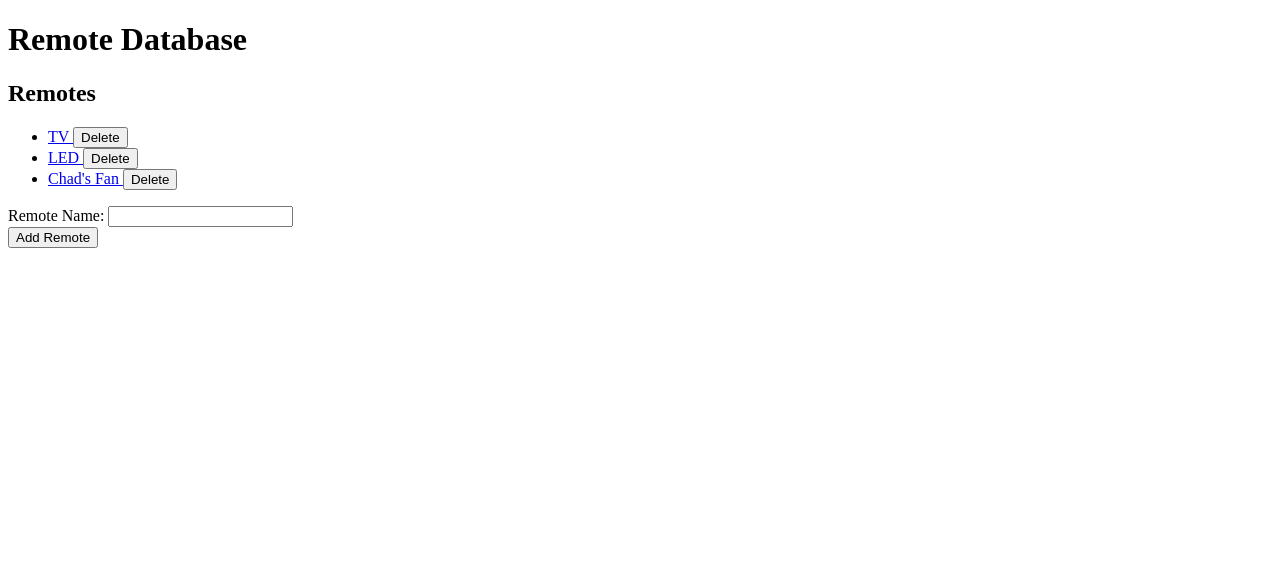
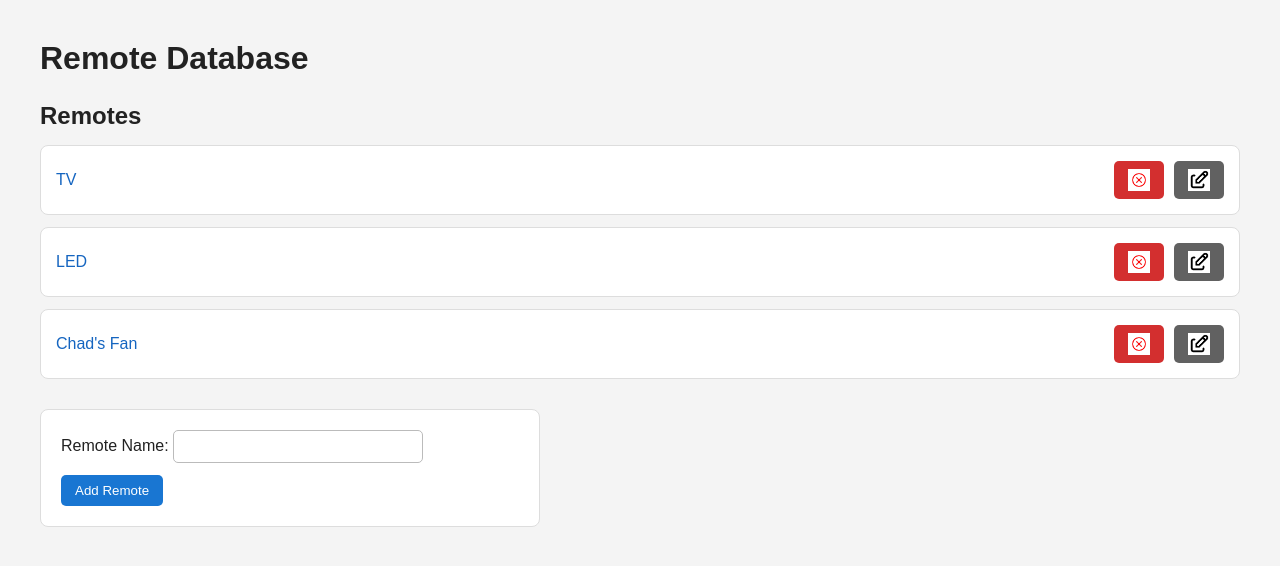
Before and after one commit to chandise12/universal-remote-web, a Flask app: page /remotes in a window 1280 px wide. Shown: the top 566 px of the page. Run offline with Flask 3, Linux system fonts and the light colour scheme; data comes from the database, SQL or seed files in the repository; both versions use the stored data as it was after the commit.

Commit message:
added css to remote + button pages

```diff
--- /dev/null
+++ b/static/style.css
@@ -0,0 +1,196 @@
+
+* {
+    margin: 0;
+    padding: 0;
+    box-sizing: border-box;
+}
+
+body {
+    font-family: Arial, Helvetica, sans-serif;
+    background: #f4f4f4;
+    color: #222;
+    padding: 40px;
+}
+
+h1 {
+    margin-bottom: 10px;
+}
+
+h2 {
+    margin: 25px 0 15px 0;
+}
+
+a {
+    color: #1565c0;
+    text-decoration: none;
+}
+
+a:hover {
+    text-decoration: underline;
+}
+
+/* ---------- Lists ---------- */
+
+ul {
+    list-style: none;
+    margin-bottom: 30px;
+}
+
+li {
+    background: white;
+    border: 1px solid #ddd;
+    border-radius: 8px;
+
+    padding: 15px;
+    margin-bottom: 12px;
+
+    display: flex;
+    align-items: center;
+    gap: 10px;
+}
+
+/* Push buttons to the right */
+
+li a,
+.command-button,
+.remote-label,
+.button-label {
+    flex: 1;
+}
+
+/* ---------- Buttons ---------- */
+
+button {
+    cursor: pointer;
+    padding: 8px 14px;
+
+    border: none;
+    border-radius: 5px;
+
+    background: #1976d2;
+    color: white;
+
+    transition: 0.2s;
+}
+
+button:hover {
+    background: #1259a8;
+}
+
+.delete-remote,
+.delete-button {
+    background: #d32f2f;
+}
+
+.delete-remote:hover,
+.delete-button:hover {
+    background: #b71c1c;
+}
+
+.rename-remote,
+.rename-button {
+    background: #616161;
+}
+
+.rename-remote:hover,
+.rename-button:hover {
+    background: #424242;
+}
+
+.command-button {
+    text-align: left;
+    font-size: 16px;
+}
+
+/* ---------- Forms ---------- */
+
+form {
+    margin-top: 15px;
+}
+
+input[type="text"] {
+    padding: 8px;
+    width: 250px;
+
+    border: 1px solid #bbb;
+    border-radius: 5px;
+}
+
+#create-remote,
+#create-button {
+    background: white;
+    padding: 20px;
+    border-radius: 8px;
+    border: 1px solid #ddd;
+
+    max-width: 500px;
+}
+
+#create-remote button,
+#create-button button {
+    margin-top: 12px;
+}
+
+/* ---------- Rename Forms ---------- */
+
+.rename-remote-form:not([hidden]),
+.rename-button-form:not([hidden]) {
+    display: flex;
+    align-items: center;
+    gap: 8px;
+}
+
+/* ---------- Error Messages ---------- */
+
+#error-empty-remote,
+#error-empty-button,
+.error-empty-remote,
+.error-empty-button {
+
+    color: red;
+    font-size: 14px;
+
+}
+
+/* ---------- Icon Buttons ---------- */
+
+.rename-remote-form button,
+.rename-button-form button,
+.delete-remote button,
+.delete-button button {
+
+    padding: 5px;
+    background: transparent;
+
+}
+
+.rename-remote-form button:hover,
+.rename-button-form button:hover,
+.delete-remote button:hover,
+.delete-button button:hover {
+
+    background: #eeeeee;
+
+}
+
+.rename-remote-form img,
+.rename-button-form img,
+.delete-remote img,
+.delete-button img,
+.rename-remote img,
+.rename-button img {
+
+    width: 22px;
+    height: 22px;
+    display: block;
+
+}
+
+/* ---------- Back Link ---------- */
+
+body > a {
+
+    display: inline-block;
+    margin-bottom: 20px;
+
+}
--- a/templates/front_page.html
+++ b/templates/front_page.html
@@ -2,6 +2,7 @@
 <html>
 <head>
     <title>IR Remote</title>
+    <link rel="stylesheet" href="{{ url_for('static', filename='style.css') }}">
 </head>
 <body>
     <h1>Remote Database</h1>
@@ -15,7 +16,28 @@
                     {{ remote.label }}
                 </a>
 
-                <button class="delete-remote" data-remote-id="{{ remote.id }}" > Delete</button>
+                <button class="delete-remote" data-remote-id="{{ remote.id }}">
+                    <img src="{{ url_for('static', filename='delete.jpg') }}" alt="submit">
+                </button>
+
+                <button class="rename-remote" data-remote-id="{{ remote.id }}">
+                    <img src="{{ url_for('static', filename='edit.png') }}" alt="submit">
+                </button>
+
+                <form class="rename-remote-form" data-remote-id="{{ remote.id }}" hidden>
+                    <input type="text" name="label" value="{{ remote.label }}">
+
+                    <button type="submit">
+                        <img src="{{ url_for('static', filename='yes.png') }}" alt="submit">
+                    </button>
+
+                    <button type="button" class="cancel-rename-remote">
+                        <img src="{{ url_for('static', filename='cancel.jpeg') }}" alt="cancel">
+                    </button>
+                    <p class="error-empty-remote"></p>
+                </form>
+
+
             </li>
         {% endfor %}
     </ul>
```
Also changed, not shown: static/script.js (+182 -2 lines), templates/remote.html (+23 -3 lines), database.db, static/cancel.jpeg (added), static/delete.jpg (added), static/edit.png (added), static/yes.png (added), 1 other file.
